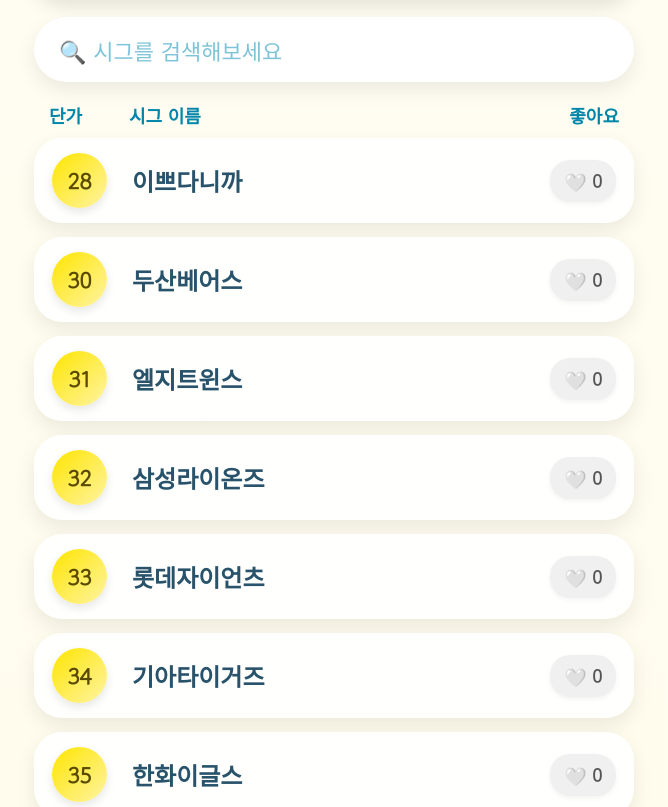
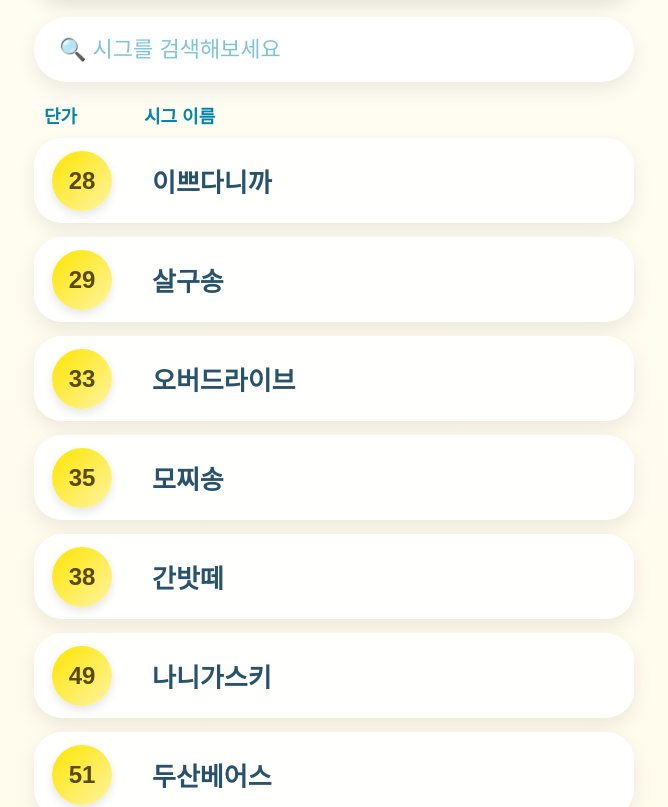
Before and after one commit to ksj121901-del/channie-search, a plain HTML site: page index.html in a window 1280 px wide. Shown: the part 103-910 px from the top of the page, without its empty margins (306-974 px from the left). Drawn offline with Linux system fonts and the light colour scheme; a web font is replaced by a local one.

Commit message:
Update index.html

```diff
--- a/index.html
+++ b/index.html
@@ -3,167 +3,226 @@
 <head>
 <meta charset="UTF-8">
 <meta name="viewport" content="width=device-width, initial-scale=1.0">
-<title>🧜‍♀️ 시그 검색 & 좋아요</title>
+
+<title>🧜‍♀️ 시그 검색</title>
 
 <link rel="preconnect" href="https://fonts.googleapis.com">
 <link rel="preconnect" href="https://fonts.gstatic.com" crossorigin>
-<link href="https://fonts.googleapis.com/css2?family=Gowun+Dodum&display=swap" rel="stylesheet">
+
+<link href="https://fonts.googleapis.com/css2?family=Hahmlet:wght@400;700&display=swap" rel="stylesheet">
 
 <style>
-* {
-    margin: 0;
-    padding: 0;
-    box-sizing: border-box;
-    font-family: 'Gowun Dodum', sans-serif;
+
+*{
+    margin:0;
+    padding:0;
+    box-sizing:border-box;
+    font-family:'Hahmlet',sans-serif;
 }
 
-body {
-    min-height: 100vh;
-    background: linear-gradient(180deg, #fffdf2 0%, #fff8d6 50%, #fff2b8 100%);
-    padding: 20px;
+body{
+    min-height:100vh;
+
+    background:
+    linear-gradient(
+        180deg,
+        #fffdf2 0%,
+        #fff8d6 50%,
+        #fff2b8 100%
+    );
+
+    padding:20px;
 }
 
-.container {
-    max-width: 600px;
-    margin: auto;
+.container{
+    max-width:600px;
+    margin:auto;
 }
 
-/* 상단 헤더 */
-.top-bar {
-    height: 80px;
-    background: linear-gradient(135deg, #FEE500, #fff08d);
-    border-radius: 30px;
-    display: flex;
-    align-items: center;
-    justify-content: center;
-    font-size: 32px;
-    font-weight: 700;
-    color: #234;
-    margin-bottom: 20px;
-    box-shadow: 0 8px 20px rgba(0,0,0,.12);
+/* 헤더 */
+
+.top-bar{
+    height:80px;
+
+    background:
+    linear-gradient(
+        135deg,
+        #FEE500,
+        #fff08d
+    );
+
+    border-radius:30px;
+
+    display:flex;
+    align-items:center;
+    justify-content:center;
+
+    font-size:32px;
+    font-weight:700;
+
+    color:#234;
+
+    margin-bottom:20px;
+
+    box-shadow:
+    0 8px 20px rgba(0,0,0,.12);
 }
 
 /* 검색창 */
-.search-box {
-    margin-bottom: 20px;
+
+.search-box{
+    margin-bottom:20px;
 }
 
-.search-box input {
-    width: 100%;
-    height: 65px;
-    border: none;
-    outline: none;
-    border-radius: 999px;
-    padding: 0 25px;
-    font-size: 22px;
-    background: white;
-    box-shadow: 0 8px 20px rgba(0,0,0,.08);
+.search-box input{
+    width:100%;
+    height:65px;
+
+    border:none;
+    outline:none;
+
+    border-radius:999px;
+
+    padding:0 25px;
+
+    font-size:22px;
+
+    background:white;
+
+    box-shadow:
+    0 8px 20px rgba(0,0,0,.08);
 }
 
-.search-box input::placeholder {
-    color: #7ec4d8;
+.search-box input::placeholder{
+    color:#7ec4d8;
 }
 
-/* 리스트 라벨 */
-.header {
-    display: grid;
-    grid-template-columns: 80px 1fr 100px;
-    margin-bottom: 10px;
-    padding: 0 15px;
-    color: #0086aa;
-    font-size: 18px;
-    font-weight: 700;
-}
-.header .text-right {
-    text-align: right;
+/* 헤더 */
+
+.header{
+    display:grid;
+    grid-template-columns:100px 1fr;
+
+    margin-bottom:10px;
+    padding:0 10px;
+
+    color:#0086aa;
+    font-size:18px;
+    font-weight:700;
 }
 
-/* 시그 카드 리스트 */
-.list {
-    display: flex;
-    flex-direction: column;
-    gap: 14px;
-    padding-bottom: 50px;
+/* 카드 */
+
+.list{
+    display:flex;
+    flex-direction:column;
+    gap:14px;
 }
 
-.card {
-    display: grid;
-    grid-template-columns: 80px 1fr 100px;
-    align-items: center;
-    background: rgba(255,255,255,.9);
-    backdrop-filter: blur(10px);
-    min-height: 85px;
-    border-radius: 28px;
-    padding: 0 18px;
-    box-shadow: 0 8px 20px rgba(0,0,0,.08);
-    transition: .25s;
+.card{
+    display:grid;
+    grid-template-columns:100px 1fr;
+
+    align-items:center;
+
+    background:
+    rgba(255,255,255,.9);
+
+    backdrop-filter:blur(10px);
+
+    min-height:85px;
+
+    border-radius:28px;
+
+    padding:0 18px;
+
+    box-shadow:
+    0 8px 20px rgba(0,0,0,.08);
+
+    transition:.25s;
 }
 
-/* 번호(단가) */
-.number {
-    width: 55px;
-    height: 55px;
-    border-radius: 50%;
-    background: linear-gradient(135deg, #fee500, #fff4a3);
-    display: flex;
-    align-items: center;
-    justify-content: center;
-    font-size: 22px;
-    font-weight: 700;
-    color: #5a4a00;
-    box-shadow: 0 4px 10px rgba(0,0,0,.1);
+.card:hover{
+    transform:
+    translateY(-3px)
+    scale(1.02);
 }
 
-/* 시그 이름 */
-.name {
-    font-size: 24px;
-    font-weight: 700;
-    color: #28536b;
+/* 번호 */
+
+.number{
+
+    width:60px;
+    height:60px;
+
+    border-radius:50%;
+
+    background:
+    linear-gradient(
+        135deg,
+        #fee500,
+        #fff4a3
+    );
+
+    display:flex;
+    align-items:center;
+    justify-content:center;
+
+    font-size:24px;
+    font-weight:700;
+
+    color:#5a4a00;
+
+    box-shadow:
+    0 4px 10px rgba(0,0,0,.1);
 }
 
-/* 좋아요 버튼 영역 */
-.like-box {
-    text-align: right;
+/* 이름 */
+
+.name{
+    font-size:26px;
+    font-weight:700;
+    color:#28536b;
 }
 
-.like-btn {
-    background: #f0f0f0;
-    border: none;
-    border-radius: 20px;
-    padding: 8px 14px;
-    font-size: 18px;
-    font-weight: 700;
-    cursor: pointer;
-    color: #555;
-    transition: 0.2s;
-    box-shadow: 0 2px 5px rgba(0,0,0,0.05);
+.no-result{
+    text-align:center;
+    background:white;
+    border-radius:25px;
+    padding:30px;
+    font-size:22px;
 }
 
-/* 내가 좋아요를 눌렀을 때의 스타일 */
-.like-btn.liked {
-    background: #FFDE4D;
-    color: #333;
-    box-shadow: 0 4px 8px rgba(254,229,0,0.3);
+/* 장식 */
+
+.bubble{
+    position:fixed;
+    border-radius:50%;
+    background:rgba(255,255,255,.4);
+    z-index:-1;
 }
 
-.no-result {
-    text-align: center;
-    background: white;
-    border-radius: 25px;
-    padding: 30px;
-    font-size: 22px;
+.b1{
+    width:100px;
+    height:100px;
+    top:80px;
+    left:40px;
 }
 
-/* 배경 장식 버블 */
-.bubble {
-    position: fixed;
-    border-radius: 50%;
-    background: rgba(255,255,255,.4);
-    z-index: -1;
+.b2{
+    width:70px;
+    height:70px;
+    right:30px;
+    top:200px;
 }
-.b1 { width: 100px; height: 100px; top: 80px; left: 40px; }
-.b2 { width: 70px; height: 70px; right: 30px; top: 200px; }
-.b3 { width: 120px; height: 120px; bottom: 100px; left: 10%; }
+
+.b3{
+    width:120px;
+    height:120px;
+    bottom:100px;
+    left:10%;
+}
+
 </style>
 </head>
 <body>
@@ -173,200 +232,157 @@
 <div class="bubble b3"></div>
 
 <div class="container">
-    <div class="top-bar">🧜‍♀️ 채니 시그 검색 🐚</div>
+
+    <div class="top-bar">
+        🧜‍♀️ 채니 시그 검색 🐚
+    </div>
 
     <div class="search-box">
-        <input type="text" id="search" placeholder="🔍 시그를 검색해보세요">
+        <input
+            type="text"
+            id="search"
+            placeholder="🔍 시그를 검색해보세요"
+        >
     </div>
 
     <div class="header">
         <div>단가</div>
         <div>시그 이름</div>
-        <div class="text-right">좋아요</div>
     </div>
 
     <div id="list" class="list"></div>
+
 </div>
 
 <script>
-// 💡 요청하신 새 시그리스트 데이터로 전면 교체 완료
+
 const sigList = [
-    { id: 28, name: "이쁘다니까" },
-    { id: 30, name: "두산베어스" },
-    { id: 31, name: "엘지트윈스" },
-    { id: 32, name: "삼성라이온즈" },
-    { id: 33, name: "롯데자이언츠" },
-    { id: 34, name: "기아타이거즈" },
-    { id: 35, name: "한화이글스" },
-    { id: 36, name: "케이티위즈" },
-    { id: 37, name: "나니가스키" },
-    { id: 38, name: "간밧떼" },
-    { id: 39, name: "전파송" },
-    { id: 49, name: "살구송" },
-    { id: 54, name: "오버드라이브" },
-    { id: 57, name: "모찌송" },
-    { id: 60, name: "찐이야" },
-    { id: 62, name: "뿐이고" },
-    { id: 64, name: "영원한사랑" },
-    { id: 65, name: "한잔해" },
-    { id: 66, name: "맷돌" },
-    { id: 67, name: "헤비머신건" },
-    { id: 69, name: "오늘밤에" },
-    { id: 70, name: "외모췍" },
-    { id: 73, name: "트월킹덕" },
-    { id: 74, name: "아브라카다브라카" },
-    { id: 75, name: "빛을따라서" },
-    { id: 76, name: "솜사탕" },
-    { id: 77, name: "칭칭언니" },
-    { id: 78, name: "캐치캐치" },
-    { id: 80, name: "페스티벌" },
-    { id: 81, name: "오늘밤에" },
-    { id: 82, name: "피리송" },
-    { id: 83, name: "핫썸머" },
-    { id: 84, name: "팬서비스" },
-    { id: 85, name: "베이스다운로우" },
-    { id: 86, name: "고민중독" },
-    { id: 87, name: "삐끼삐끼" },
-    { id: 88, name: "버터플라이" },
-    { id: 89, name: "간바레" },
-    { id: 90, name: "홀드업" },
-    { id: 91, name: "몸매" },
-    { id: 92, name: "슈퍼맨" },
-    { id: 93, name: "nanana" },
-    { id: 94, name: "사랑의 배터리" },
-    { id: 95, name: "무조건" },
-    { id: 96, name: "역도" },
-    { id: 97, name: "꽃게춤" },
-    { id: 98, name: "수파두파디바" },
-    { id: 101, name: "원모어타임" },
-    { id: 102, name: "디바" },
-    { id: 103, name: "Muah!" },
-    { id: 104, name: "마돈나" },
-    { id: 105, name: "왜요왜요" },
-    { id: 106, name: "라부부" },
-    { id: 107, name: "바람피면D지는거야" },
-    { id: 108, name: "뾱뾱이" },
-    { id: 109, name: "여우" },
-    { id: 111, name: "콩나물" },
-    { id: 112, name: "마티니" },
-    { id: 113, name: "미스터츄" },
-    { id: 114, name: "자기야화풀어" },
-    { id: 115, name: "노바디" },
-    { id: 116, name: "왓이즈러브" },
-    { id: 117, name: "슈퍼그럼요" },
-    { id: 118, name: "러브쉐이크" },
-    { id: 119, name: "핫해" },
-    { id: 120, name: "라라리라라" },
-    { id: 121, name: "나루토" },
-    { id: 122, name: "따따블" },
-    { id: 123, name: "묵찌빠" },
-    { id: 124, name: "프리티걸" },
-    { id: 125, name: "진짜배기" },
-    { id: 126, name: "난예술이야" },
-    { id: 127, name: "립스틱" },
-    { id: 128, name: "매니악" },
-    { id: 129, name: "나랑사귈래" },
-    { id: 130, name: "사랑받을준비완료" },
-    { id: 131, name: "텔미" },
-    { id: 132, name: "Lsd" },
-    { id: 133, name: "돌스" },
-    { id: 134, name: "핑크레이디" },
-    { id: 135, name: "oh!" },
-    { id: 136, name: "아임유어걸" },
-    { id: 137, name: "소원을말해봐" },
-    { id: 138, name: "캔디" },
-    { id: 139, name: "우유" },
-    { id: 141, name: "반짝반짝" },
-    { id: 142, name: "달링" },
-    { id: 143, name: "슈가프리" },
-    { id: 144, name: "너와의지금" },
-    { id: 145, name: "젠틀맨" },
-    { id: 146, name: "키싱유" },
-    { id: 147, name: "꿈빛파티시엘" },
-    { id: 148, name: "미스터" },
-    { id: 149, name: "계엄령" },
-    { id: 151, name: "호영업" },
-    { id: 152, name: "롤리폴리" },
-    { id: 153, name: "드라마" },
-    { id: 154, name: "오빠바이러스" },
-    { id: 155, name: "드라군" },
-    { id: 156, name: "마그네틱" },
-    { id: 157, name: "뱅뱅" },
-    { id: 158, name: "이브의경고" },
-    { id: 159, name: "오빠하앙" },
-    { id: 160, name: "널그리며" },
-    { id: 161, name: "배드걸굿걸" },
-    { id: 162, name: "노바디노즈" },
-    { id: 163, name: "와" },
-    { id: 164, name: "킥드베" },
-    { id: 165, name: "제로투" },
-    { id: 166, name: "보핍보핍" },
-    { id: 167, name: "바우치" },
-    { id: 168, name: "심쿵해" },
-    { id: 169, name: "터미널" }
+    { id:28, name:"이쁘다니까" },
+    { id:29, name:"살구송" },
+    { id:33, name:"오버드라이브" },
+    { id:35, name:"모찌송" },
+    { id:38, name:"간밧떼" },
+    { id:49, name:"나니가스키" },
+    { id:51, name:"두산베어스" },
+    { id:52, name:"LG트윈스" },
+    { id:53, name:"삼성라이온즈" },
+    { id:54, name:"롯데자이언츠" },
+    { id:55, name:"기아타이거즈" },
+    { id:56, name:"한화이글스" },
+    { id:57, name:"KT위즈" },
+    { id:58, name:"헤비머신건" },
+    { id:59, name:"피리송" },
+    { id:60, name:"삐끼삐끼" },
+    { id:61, name:"뿌애" },
+    { id:62, name:"홀드업" },
+    { id:64, name:"맷돌" },
+    { id:66, name:"외모췍" },
+    { id:67, name:"칭칭언니" },
+    { id:68, name:"베이스다운로우" },
+    { id:73, name:"잘가라" },
+    { id:74, name:"따따블" },
+    { id:75, name:"무조건" },
+    { id:76, name:"찐이야" },
+    { id:77, name:"진짜배기" },
+    { id:78, name:"한잔해" },
+    { id:79, name:"뿐이고" },
+    { id:81, name:"팬서비스" },
+    { id:82, name:"고민중독" },
+    { id:83, name:"트월킹덕" },
+    { id:85, name:"버터플라이" },
+    { id:86, name:"솜사탕" },
+    { id:87, name:"캐치캐치" },
+    { id:88, name:"묵찌빠" },
+    { id:89, name:"간바레" },
+    { id:90, name:"뾱뾱이" },
+    { id:91, name:"여우" },
+    { id:92, name:"슈퍼맨" },
+    { id:94, name:"파라파라" },
+    { id:96, name:"역도" },
+    { id:97, name:"고민중독" },
+    { id:98, name:"전파송" },
+    { id:99, name:"나루토" },
+    { id:101, name:"꽃게춤" },
+    { id:102, name:"무아" },
+    { id:103, name:"왜요왜요" },
+    { id:104, name:"마티니" },
+    { id:105, name:"자기야화풀어" },
+    { id:106, name:"왓이즈러브" },
+    { id:107, name:"슈퍼그럼요" },
+    { id:108, name:"러브쉐이크" },
+    { id:109, name:"핫해" },
+    { id:110, name:"라라리라라" },
+    { id:111, name:"콩나물" },
+    { id:112, name:"바람피면D지는거야" },
+    { id:113, name:"난예술이야" },
+    { id:114, name:"나랑사귈래" },
+    { id:115, name:"체온" },
+    { id:116, name:"핑크레이디" },
+    { id:117, name:"소원을말해봐" },
+    { id:118, name:"슈가프리" },
+    { id:119, name:"키싱유" },
+    { id:120, name:"꿈빛파티시엘" },
+    { id:121, name:"롤리폴리" },
+    { id:122, name:"오빠바이러스" },
+    { id:123, name:"빛을따라서" },
+    { id:124, name:"사랑받을준비완료" },
+    { id:125, name:"보핍보핍" },
+    { id:126, name:"드라마" },
+    { id:127, name:"심쿵해" },
+    { id:128, name:"호텔파티" },
+    { id:129, name:"패스트카" },
+    { id:130, name:"매니악" },
+    { id:131, name:"너와의지금" },
+    { id:134, name:"잇츠미" },
+    { id:135, name:"마그네틱" },
+    { id:145, name:"뱅뱅" },
+    { id:146, name:"배드걸굿걸" },
+    { id:153, name:"우유" },
+    { id:155, name:"드라군" },
+    { id:158, name:"계엄령" },
+    { id:159, name:"오빠하앙" },
+    { id:160, name:"널그리며" },
+    { id:162, name:"노바디노즈" },
+    { id:163, name:"와" },
+    { id:164, name:"킥드베" },
+    { id:165, name:"제로투" },
+    { id:166, name:"바우치" },
+    { id:169, name:"터미널" }
 ];
 
 const list = document.getElementById("list");
 const search = document.getElementById("search");
 
-function getLikeData(songName) {
-    const likes = JSON.parse(localStorage.getItem("simple_likes") || "{}");
-    return likes[songName] || { count: 0, clicked: false };
-}
+function render(keyword=""){
 
-function render(keyword=""){
     const filtered = sigList.filter(item =>
-        item.name.toLowerCase().includes(keyword.toLowerCase())
+        item.name.toLowerCase()
+        .includes(keyword.toLowerCase())
     );
 
     if(filtered.length === 0){
-        list.innerHTML = `<div class="no-result">🐠 검색 결과가 없어요!</div>`;
+        list.innerHTML =
+        `<div class="no-result">
+            🐠 검색 결과가 없어요!
+        </div>`;
         return;
     }
 
-    list.innerHTML = filtered.map(item => {
-        const likeData = getLikeData(item.name);
-        const heartIcon = likeData.clicked ? "💛" : "🤍";
-        const btnClass = likeData.clicked ? "like-btn liked" : "like-btn";
-
-        return `
-            <div class="card">
-                <div class="number">${item.id}</div>
-                <div class="name">${item.name}</div>
-                <div class="like-box">
-                    <button class="${btnClass}" onclick="toggleLike('${item.name}')">
-                        ${heartIcon} ${likeData.count}
-                    </button>
-                </div>
-            </div>
-        `;
-    }).join('');
+    list.innerHTML = filtered.map(item => `
+        <div class="card">
+            <div class="number">${item.id}</div>
+            <div class="name">${item.name}</div>
+        </div>
+    `).join('');
 }
 
 search.addEventListener('input',(e)=>{
     render(e.target.value);
 });
 
-function toggleLike(songName){
-    const likes = JSON.parse(localStorage.getItem("simple_likes") || "{}");
+render();
 
-    if(!likes[songName]) {
-        likes[songName] = { count: 0, clicked: false };
-    }
+</script>
 
-    if(likes[songName].clicked) {
-        likes[songName].clicked = false;
-        likes[songName].count = Math.max(0, likes[songName].count - 1);
-    } else {
-        likes[songName].clicked = true;
-        likes[songName].count += 1;
-    }
-
-    localStorage.setItem("simple_likes", JSON.stringify(likes));
-    render(search.value);
-}
-
-render();
-</script>
 </body>
 </html>
```
